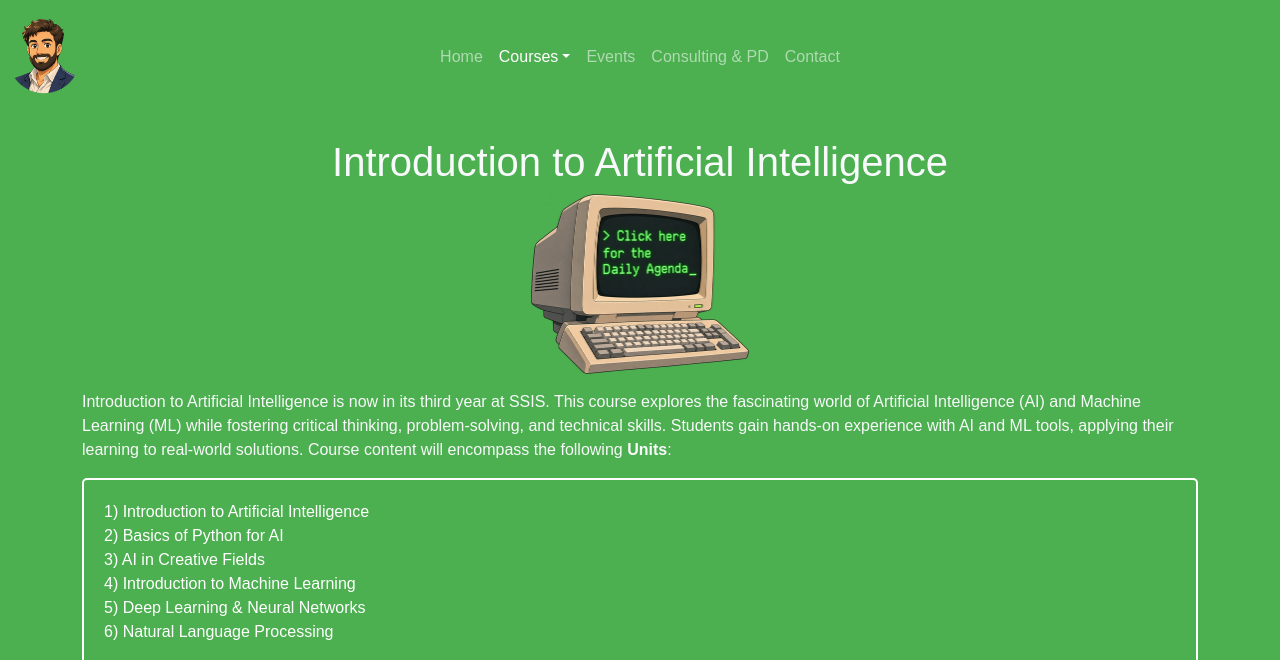
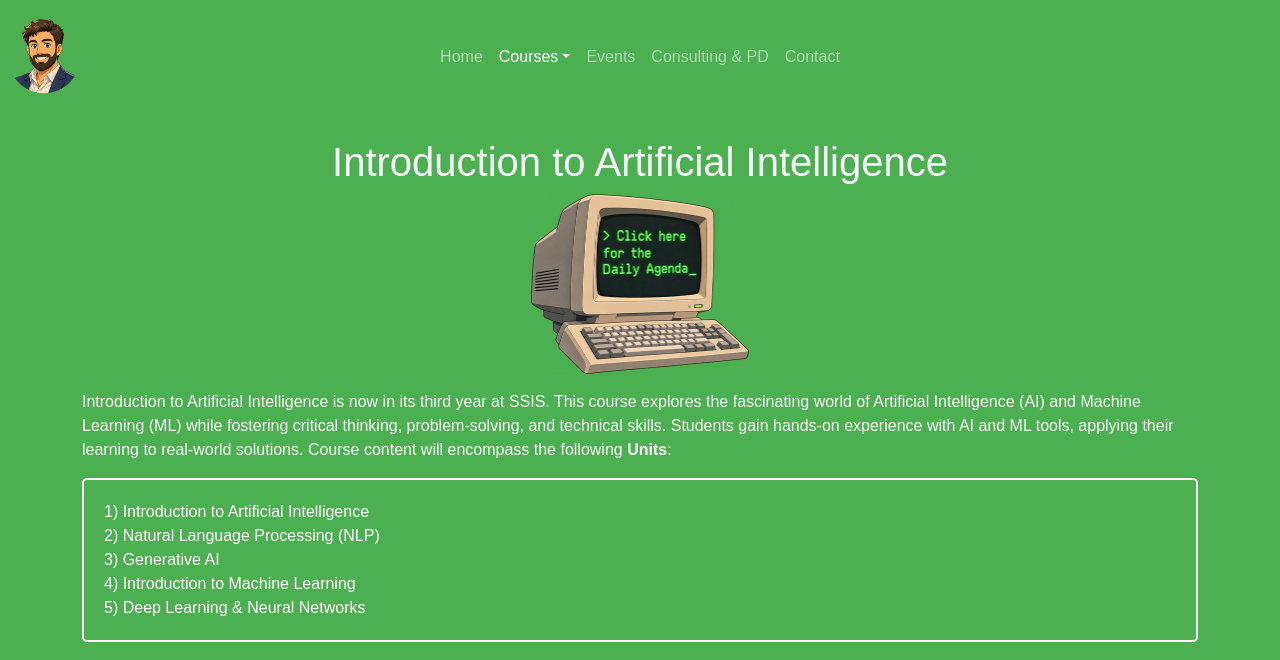
Before and after one commit to jfarouq/mrfarouq-site, a plain HTML site: page introAI.html in a window 1280 px wide. Shown: the top 660 px of the page. Drawn offline with nearby package versions, Linux system fonts and the light colour scheme; a web font is replaced by a local one.

Commit message:
Intro to AI: update units for this year
Co-Authored-By: Claude Opus 5.5 <noreply@anthropic.com>
Claude-Session: https://claude.ai/code/session_01Gg8E9nNdotD5JpZuhVZmJG

```diff
--- a/introAI.html
+++ b/introAI.html
@@ -156,11 +156,10 @@
       </p>
       <ol>
         <li>1) Introduction to Artificial Intelligence</li>
-        <li>2) Basics of Python for AI</li>
-        <li>3) AI in Creative Fields</li>
+        <li>2) Natural Language Processing (NLP)</li>
+        <li>3) Generative AI</li>
         <li>4) Introduction to Machine Learning</li>
         <li>5) Deep Learning & Neural Networks</li>
-        <li>6) Natural Language Processing</li>
       </ol>
       <!-- Blog Link Section -->
     <div class="container mt-4 text-center">
```
